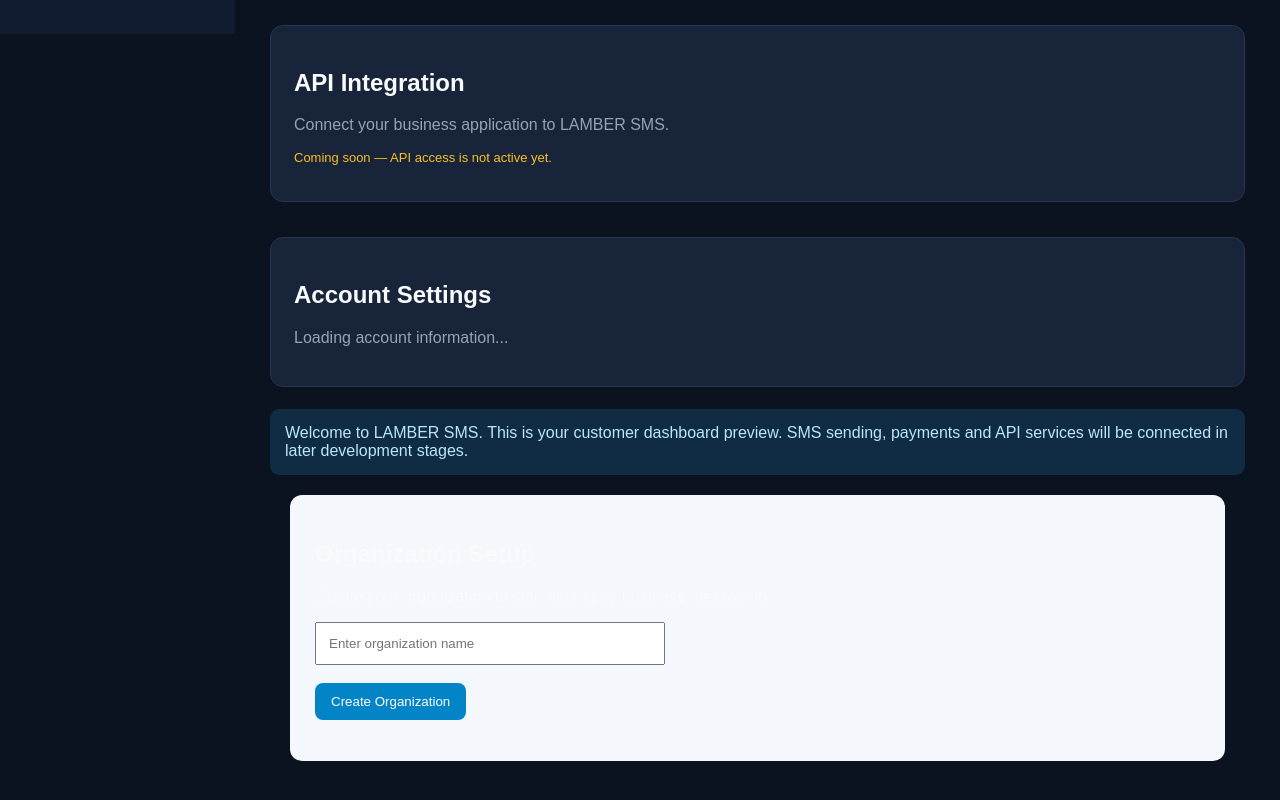
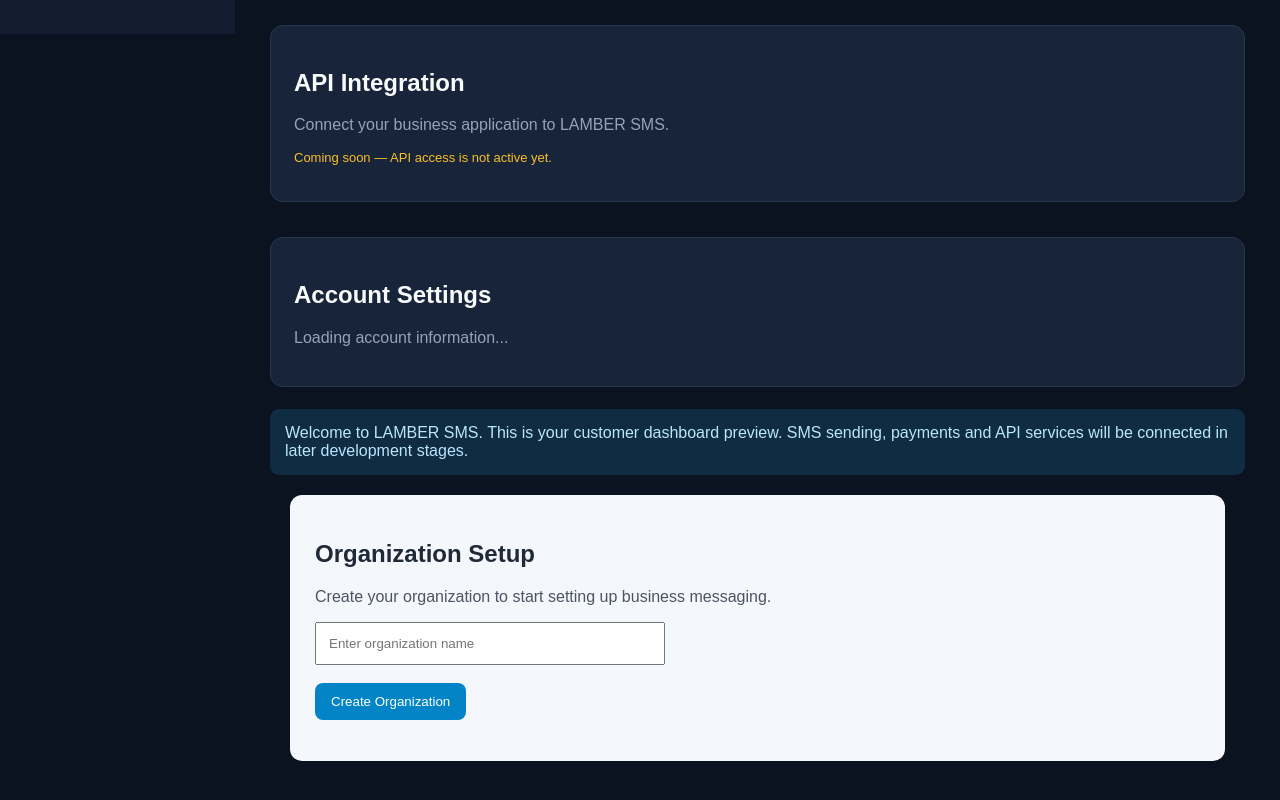
Before and after one commit to lamber-sms/lamber-sms, a plain HTML site: page dashboard.html in a window 1280 px wide. Shown: the part 766-1566 px from the top of the page. Drawn offline with Linux system fonts and the light colour scheme.

Commit message:
Update dashboard.html

```diff
--- a/dashboard.html
+++ b/dashboard.html
@@ -115,9 +115,13 @@ th{color:#94a3b8;font-size:13px}
 <div class="notice">
 Welcome to LAMBER SMS. This is your customer dashboard preview. SMS sending, payments and API services will be connected in later development stages.
 </div>
-<section id="organization-setup" style="padding:25px; margin:20px; background:#f4f7fb; border-radius:12px;">
-  <h2>Organization Setup</h2>
-  <p>Create your organization to start setting up business messaging.</p>
+<section id="organization-setup" style="padding:25px; margin:20px; background:#f4f7fb; border-radius:12px; color:#1f2937;">
+
+  <h2 style="color:#1f2937;">Organization Setup</h2>
+
+  <p style="color:#4b5563;">
+    Create your organization to start setting up business messaging.
+  </p>
 
   <input
     type="text"
@@ -132,7 +136,8 @@ Welcome to LAMBER SMS. This is your customer dashboard preview. SMS sending, pay
     Create Organization
   </button>
 
-  <p id="organizationMessage"></p>
+  <p id="organizationMessage" style="color:#1f2937;"></p>
+
 </section>
 </main>
 
```
